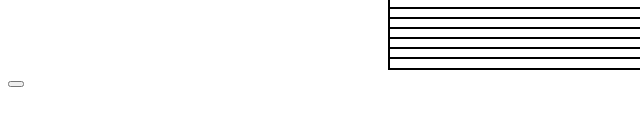
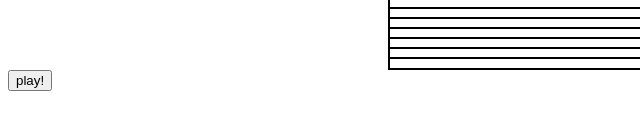
Before and after one commit to coderman64/web-synth, a plain HTML site: page index.html in a window 1280 px wide. Shown: the part 214-344 px from the top of the page, 0-640 px from the left. Drawn offline with Linux system fonts and the light colour scheme.

Commit message:
Update index.html

```diff
--- a/index.html
+++ b/index.html
@@ -16,7 +16,7 @@
              <h1>Synthesizer!</h1>
             <p id="keyboard"></p>
             <canvas id="mainCanvas" width="500px" height="200px" style="border: 2px solid black;"></canvas>
-            <button id="play"></button>
+            <button id="play">play!</button>
         </div>
         <script src="synth.js"></script>
     </body>
```
